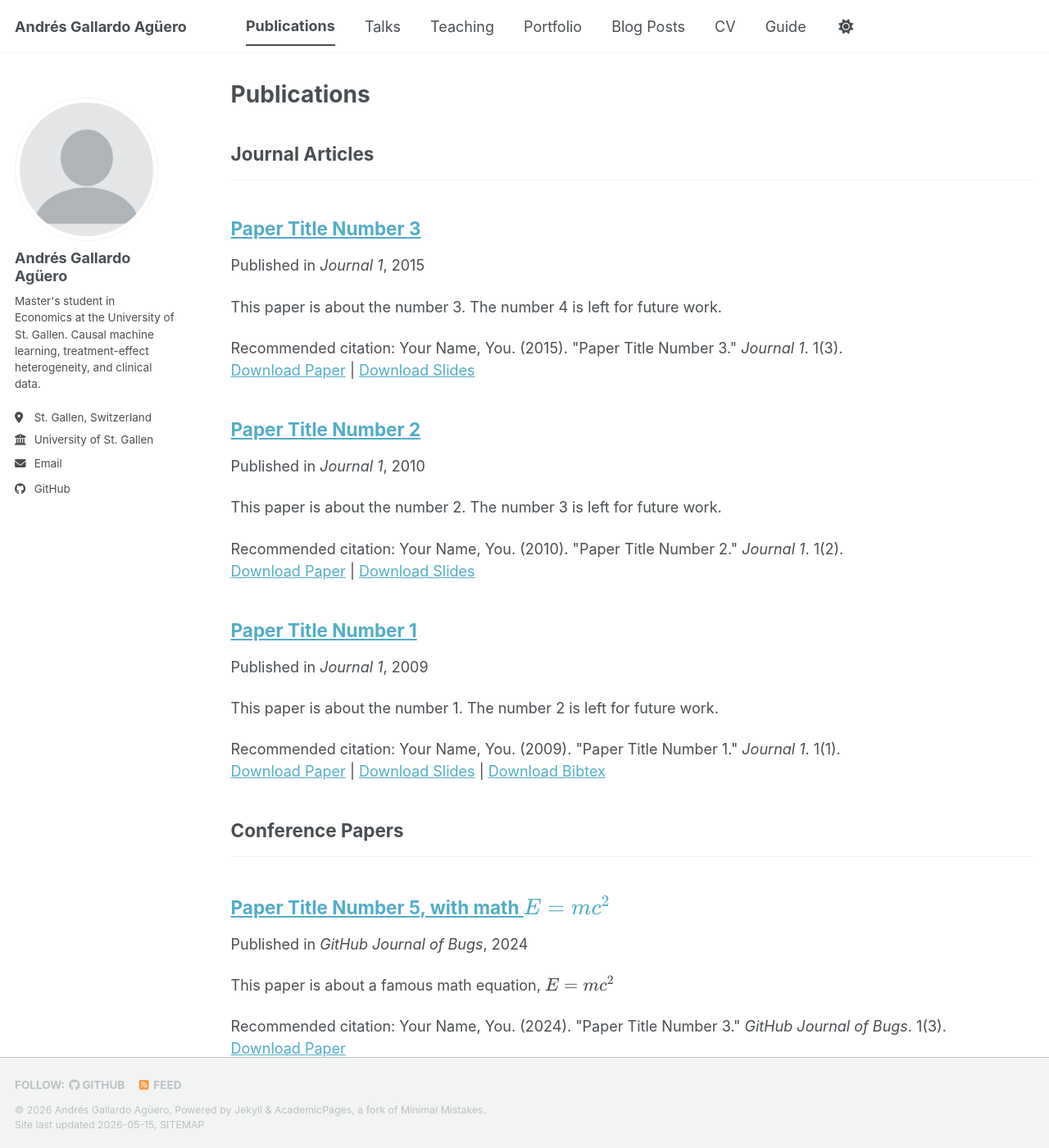
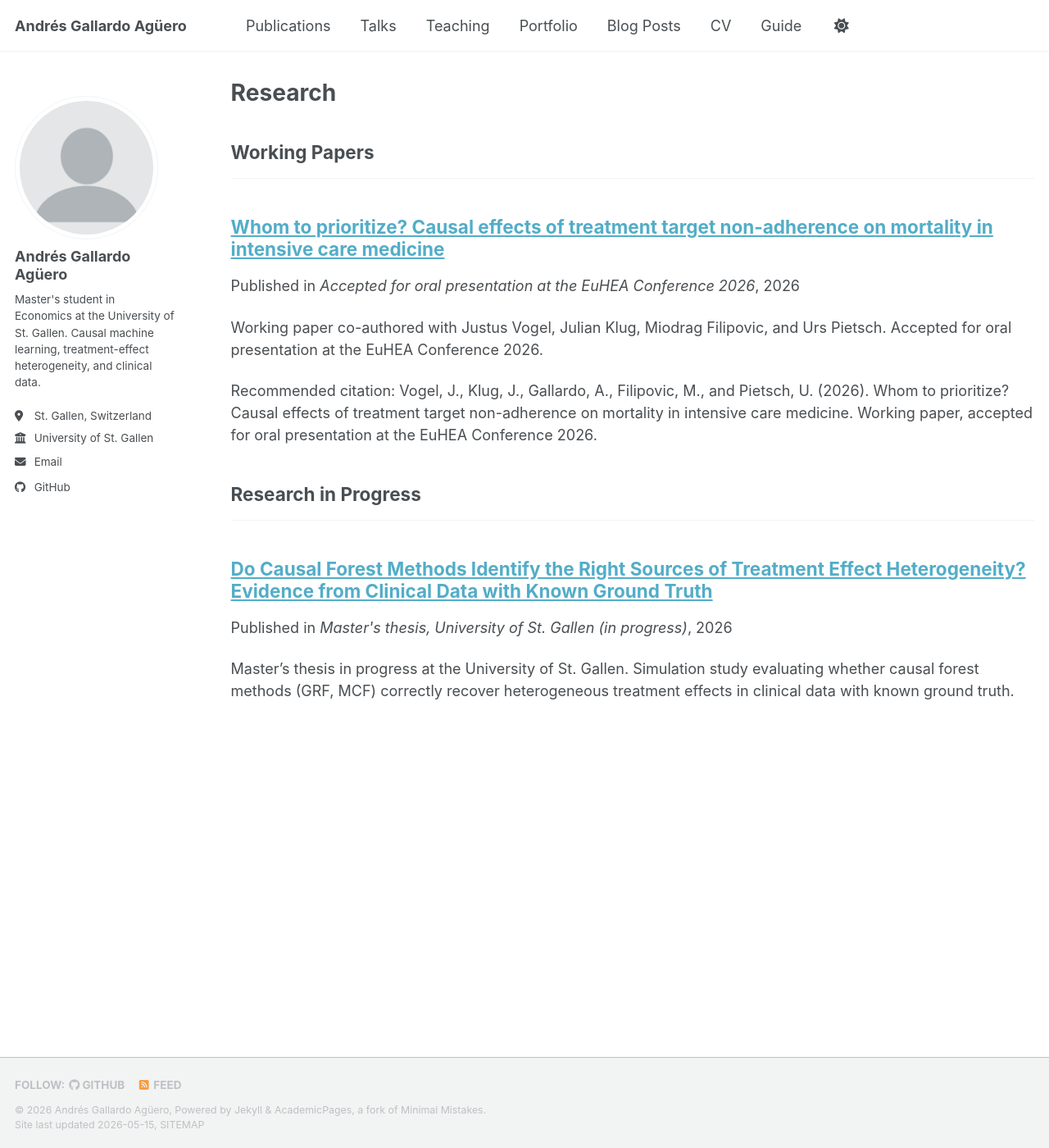
Before and after one commit to andresgallardoaguero/andresgallardoaguero.github.io, a Jekyll site: the page built from _pages/research.html, in a window 1280 px wide and 1400 px high. Shown: the whole window at 82% size. Built offline with Jekyll 4.4.1, drawn with Linux system fonts in a browser that asks for light colours; a script bundle is joined from its source files by our own code; library files that are not in the unit come from our copies; some of the changed text lies outside the part shown.

Commit message:
Restructure publications page as Research with subsections
Renames the Publications page to Research (matching academic-site
convention and the actual content of the page, which currently has
working papers and in-progress work rather than published items).

- _pages/publications.html renamed to _pages/research.html with new
  title and permalink /research/. A redirect_from /publications/ is
  added so any inbound link to the old path keeps working.
- _config.yml publication_category swapped from books, manuscripts,
  conferences to working_papers and research_in_progress. The page
  renders one section per defined category; new categories like
  published can be added later.
- 5 placeholder publication entries removed.
- 2 entries added: the EuHEA 2026 working paper (co-authored with
  Vogel, Klug, Filipovic, and Pietsch) and the in-progress masters
  thesis on causal forest methods. The EuHEA paper uses a placeholder
  conference date (2026-07-01) that needs updating once the actual
  EuHEA 2026 date is confirmed.

```diff
--- a/_config.yml
+++ b/_config.yml
@@ -81,14 +81,14 @@ author:
   youtube          : # Username
   zhihu            : # Username
 
-# Publication Category - The following the list of publication categories and their headings
+# Publication Category - Each publication entry sets a category that matches one
+# of the keys below. The Research page iterates these in order and renders a
+# section heading for each. Add new categories (e.g. published) here as needed.
 publication_category:
-  books:
-    title: 'Books'
-  manuscripts:
-    title: 'Journal Articles'
-  conferences:
-    title: 'Conference Papers'
+  working_papers:
+    title: 'Working Papers'
+  research_in_progress:
+    title: 'Research in Progress'
 
 # Site Settings
 teaser                   :  # filename of teaser fallback teaser image placed in /images/ for social media previews
--- a/_pages/publications.html
+++ b/_pages/research.html
@@ -1,8 +1,10 @@
 ---
 layout: archive
-title: "Publications"
-permalink: /publications/
+title: "Research"
+permalink: /research/
 author_profile: true
+redirect_from:
+  - /publications/
 ---
 
 {% if site.author.googlescholar %}
--- a/_publications/2009-10-01-paper-title-number-1.md
+++ /dev/null
@@ -1,14 +0,0 @@
----
-title: "Paper Title Number 1"
-collection: publications
-category: manuscripts
-permalink: /publication/2009-10-01-paper-title-number-1
-excerpt: 'This paper is about the number 1. The number 2 is left for future work.'
-date: 2009-10-01
-venue: 'Journal 1'
-slidesurl: 'https://academicpages.github.io/files/slides1.pdf'
-paperurl: 'https://academicpages.github.io/files/paper1.pdf'
-bibtexurl: 'https://academicpages.github.io/files/bibtex1.bib'
-citation: 'Your Name, You. (2009). &quot;Paper Title Number 1.&quot; <i>Journal 1</i>. 1(1).'
----
-The contents above will be part of a list of publications, if the user clicks the link for the publication than the contents of section will be rendered as a full page, allowing you to provide more information about the paper for the reader. When publications are displayed as a single page, the contents of the above "citation" field will automatically be included below this section in a smaller font.
--- a/_publications/2010-10-01-paper-title-number-2.md
+++ /dev/null
@@ -1,14 +0,0 @@
----
-title: "Paper Title Number 2"
-collection: publications
-category: manuscripts
-permalink: /publication/2010-10-01-paper-title-number-2
-excerpt: 'This paper is about the number 2. The number 3 is left for future work.'
-date: 2010-10-01
-venue: 'Journal 1'
-slidesurl: 'https://academicpages.github.io/files/slides2.pdf'
-paperurl: 'https://academicpages.github.io/files/paper2.pdf'
-citation: 'Your Name, You. (2010). &quot;Paper Title Number 2.&quot; <i>Journal 1</i>. 1(2).'
----
-
-The contents above will be part of a list of publications, if the user clicks the link for the publication than the contents of section will be rendered as a full page, allowing you to provide more information about the paper for the reader. When publications are displayed as a single page, the contents of the above "citation" field will automatically be included below this section in a smaller font.
--- a/_publications/2015-10-01-paper-title-number-3.md
+++ /dev/null
@@ -1,14 +0,0 @@
----
-title: "Paper Title Number 3"
-collection: publications
-category: manuscripts
-permalink: /publication/2015-10-01-paper-title-number-3
-excerpt: 'This paper is about the number 3. The number 4 is left for future work.'
-date: 2015-10-01
-venue: 'Journal 1'
-slidesurl: 'https://academicpages.github.io/files/slides3.pdf'
-paperurl: 'https://academicpages.github.io/files/paper3.pdf'
-citation: 'Your Name, You. (2015). &quot;Paper Title Number 3.&quot; <i>Journal 1</i>. 1(3).'
----
-
-The contents above will be part of a list of publications, if the user clicks the link for the publication than the contents of section will be rendered as a full page, allowing you to provide more information about the paper for the reader. When publications are displayed as a single page, the contents of the above "citation" field will automatically be included below this section in a smaller font.
--- a/_publications/2025-06-08-paper-title-number-5.md
+++ /dev/null
@@ -1,13 +0,0 @@
----
-title: "Paper Title Number 5, with math $$E=mc^2$$"
-collection: publications
-category: conferences
-permalink: /publication/2024-02-17-paper-title-number-4
-excerpt: 'This paper is about a famous math equation, $$E=mc^2$$'
-date: 2024-02-17
-venue: 'GitHub Journal of Bugs'
-paperurl: 'https://academicpages.github.io/files/paper3.pdf'
-citation: 'Your Name, You. (2024). &quot;Paper Title Number 3.&quot; <i>GitHub Journal of Bugs</i>. 1(3).'
----
-
-Using [MathJax](https://www.mathjax.org/) in the description is supported - $$E=mc^2$$ - however, the use must be mindful that the default delimiters are `$$...$$` and `\\[...\\]` which differs from the `$...$` that is typically expected.
--- /dev/null
+++ b/_publications/2026-05-16-causal-forests-thesis.md
@@ -0,0 +1,11 @@
+---
+title: "Do Causal Forest Methods Identify the Right Sources of Treatment Effect Heterogeneity? Evidence from Clinical Data with Known Ground Truth"
+collection: publications
+category: research_in_progress
+permalink: /publication/causal-forests-thesis
+date: 2026-05-16
+venue: "Master's thesis, University of St. Gallen (in progress)"
+excerpt: "Master's thesis in progress at the University of St. Gallen. Simulation study evaluating whether causal forest methods (GRF, MCF) correctly recover heterogeneous treatment effects in clinical data with known ground truth."
+---
+
+Master's thesis in progress at the University of St. Gallen, expected completion in early 2027. Simulation study evaluating whether causal forest methods (GRF, MCF) and their variable importance measures correctly recover heterogeneous treatment effects and identify the variables that drive them, using clinical data generating processes with known ground truth.
--- /dev/null
+++ b/_publications/2026-07-01-whom-to-prioritize.md
@@ -0,0 +1,12 @@
+---
+title: "Whom to prioritize? Causal effects of treatment target non-adherence on mortality in intensive care medicine"
+collection: publications
+category: working_papers
+permalink: /publication/whom-to-prioritize
+date: 2026-07-01
+venue: "Accepted for oral presentation at the EuHEA Conference 2026"
+excerpt: "Working paper co-authored with Justus Vogel, Julian Klug, Miodrag Filipovic, and Urs Pietsch. Accepted for oral presentation at the EuHEA Conference 2026."
+citation: "Vogel, J., Klug, J., Gallardo, A., Filipovic, M., and Pietsch, U. (2026). Whom to prioritize? Causal effects of treatment target non-adherence on mortality in intensive care medicine. Working paper, accepted for oral presentation at the EuHEA Conference 2026."
+---
+
+Working paper co-authored with Justus Vogel, Julian Klug, Miodrag Filipovic, and Urs Pietsch. Accepted for oral presentation at the EuHEA Conference 2026.
```
Also changed, not shown: _publications/2024-02-17-paper-title-number-4.md (deleted, +0 -13 lines).
